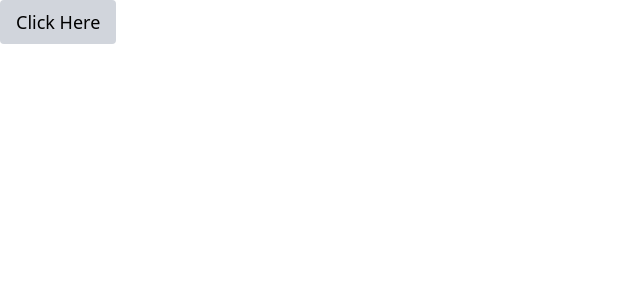
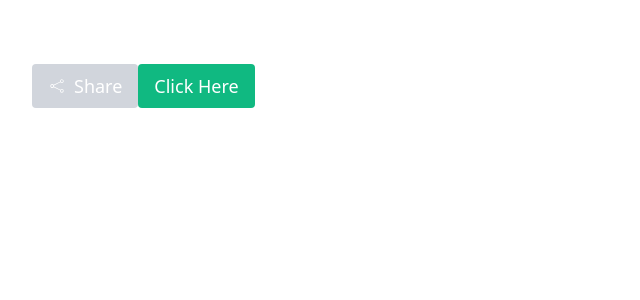
Before and after one commit to ashishkunthe/second-brain-fe, a React (Vite) app: page / in a window 1280 px wide. Shown: the top 300 px of the page, without its empty margins (0-640 px from the left). Built offline with nearby package versions, Linux system fonts and the light colour scheme.

Commit message:
front end button

```diff
--- a/package.json
+++ b/package.json
@@ -13,6 +13,7 @@
     "@tailwindcss/vite": "^4.0.12",
     "react": "^19.0.0",
     "react-dom": "^19.0.0",
+    "react-icons": "^5.5.0",
     "tailwindcss": "^4.0.12"
   },
   "devDependencies": {
--- a/src/App.tsx
+++ b/src/App.tsx
@@ -1,14 +1,25 @@
+import { FaShareAlt } from "react-icons/fa";
 import { Button } from "./Components/Button";
+import { CiShare2 } from "react-icons/ci";
 
 function App() {
   return (
     <>
-      <Button
-        text="Click Here"
-        variant="secondary"
-        size="lg"
-        onClick={() => {}}
-      />
+      <div className="flex mt-16 ml-8">
+        <Button
+          text="Share"
+          variant="secondary"
+          size="lg"
+          onClick={() => {}}
+          startIcon={<CiShare2 />}
+        />
+        <Button
+          text="Click Here"
+          variant="primary"
+          size="lg"
+          onClick={() => {}}
+        />
+      </div>
     </>
   );
 }
--- a/src/Components/Button.tsx
+++ b/src/Components/Button.tsx
@@ -15,9 +15,14 @@ export const Button = ({
   endIcon,
   onClick,
 }: ButtonProps) => {
-  const baseStyles = "rounded px-4 py-2 font-medium flex items-center gap-2";
+  const baseStyles =
+    "rounded px-4 py-2 font-medium flex items-center gap-2 text-white transition-all duration-300";
+
   const variantStyles =
-    variant === "primary" ? "bg-blue-600 text-white" : "bg-gray-300 text-black";
+    variant === "primary"
+      ? "bg-[#10B981] hover:bg-[#059669]" // Emerald Green with Hover Effect
+      : "bg-gray-300 text-black hover:bg-gray-400"; // Keeping Secondary Simple
+
   const sizeStyles =
     size === "sm" ? "text-sm" : size === "md" ? "text-base" : "text-lg";
 
```
Also changed, not shown: 1 other file (tests, documents, lock files or other folders).
